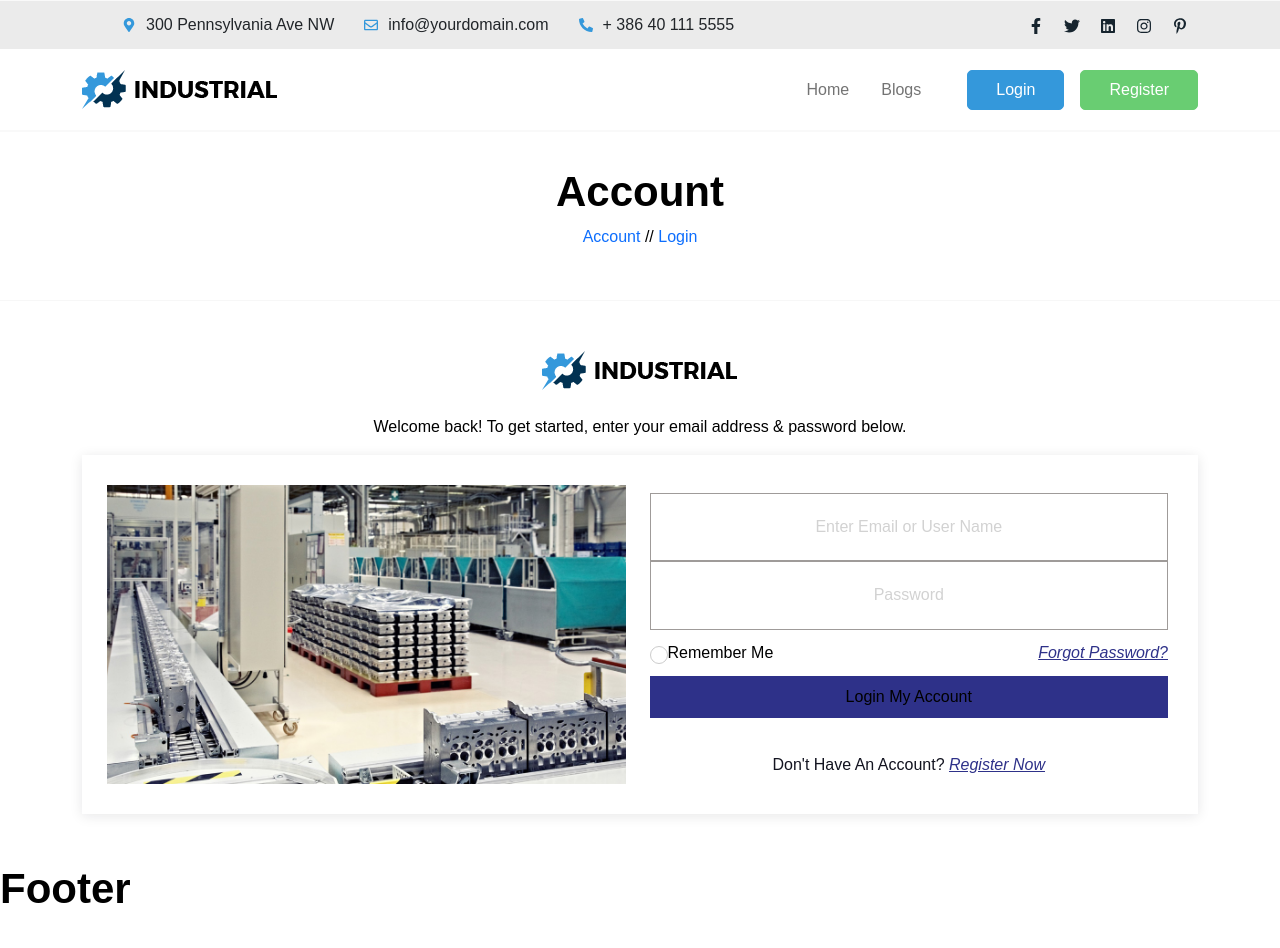
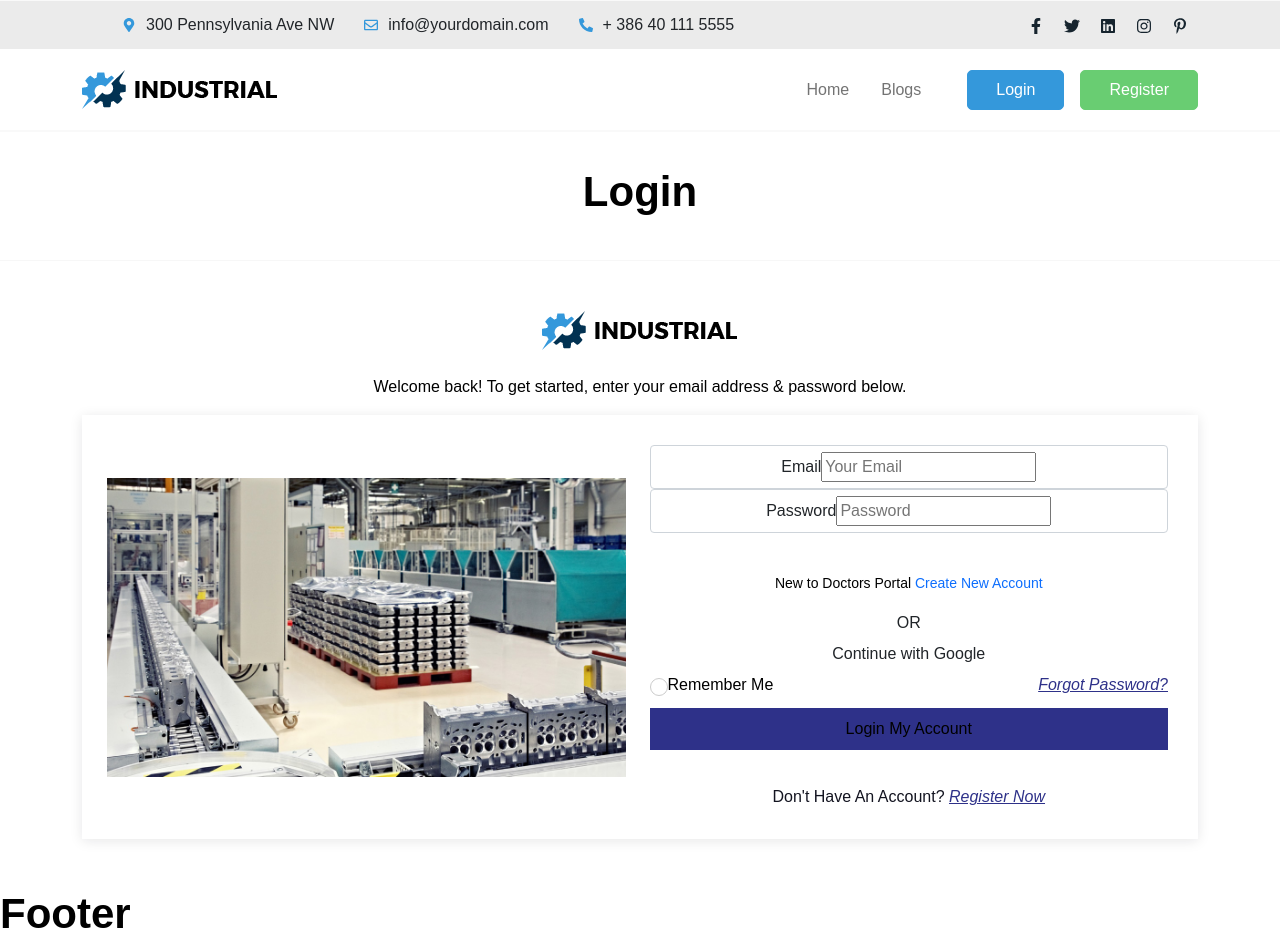
Before and after one commit to MF-React-Projects/Industrial, a React (Create React App) app: page /login in a window 1280 px wide. Before the commit the page ends 922 px from the top, so only its background shows below. Built offline with nearby package versions, Linux system fonts and the light colour scheme.

Commit message:
login form using hook form

```diff
--- /dev/null
+++ b/src/Pages/Common/Loading.js
@@ -0,0 +1,11 @@
+import React from 'react';
+
+const Loading = () => {
+    return (
+        <div className="flex items-center justify-center ">
+            <div className="w-16 h-16 border-b-2 border-gray-900 rounded-full animate-spin"/>
+        </div>
+    );
+};
+
+export default Loading;
--- a/src/Pages/Login/Login.js
+++ b/src/Pages/Login/Login.js
@@ -1,18 +1,50 @@
-import React from 'react';
+import React, {useEffect} from 'react';
 import logo from '../../logo.png';
 import loginThumb from '../../assets/img/login.jpg';
 import Header from "../Common/Header";
 import Footer from "../Common/Footer";
 import {Col, Container, Row} from "react-bootstrap";
+import {useSignInWithEmailAndPassword, useSignInWithGoogle} from "react-firebase-hooks/auth";
+import {useForm} from "react-hook-form";
+import {Link, useLocation, useNavigate} from "react-router-dom";
+import Loading from "../Common/Loading";
 
 const Login = () => {
+    const [signInWithGoogle, gUser, gLoading, gError] = useSignInWithGoogle();
+    const [
+        signInWithEmailAndPassword,
+        user,
+        loading,
+        error,
+    ] = useSignInWithEmailAndPassword();
+    const { register, formState: { errors }, handleSubmit } = useForm();
+    const navigate = useNavigate();
+    const location = useLocation();
+    let from = location.state?.from?.pathname || "/";
+
+    useEffect(() => {
+        if(user || gUser) {
+            navigate(from, { replace: true });
+        }
+    }, [user, gUser, from, navigate])
+
+    if(loading || gLoading){
+        return <Loading/>
+    }
+    let signInError;
+    if(error || gError){
+        signInError= <p className='text-red-500'><small>{error?.message || gError?.message }</small></p>
+    }
+
+    const onSubmit = data => {
+        signInWithEmailAndPassword(data.email, data.password)
+    }
     return (
         <>
             <Header/>
             <section className="ic-login-area">
                 <div className="ic-page-title text-center ic-login-title">
-                    <h2>Account</h2>
-                    <p><a href="#">Account</a> <span>//</span><a href="login.html"> Login</a></p>
+                    <h2>Login</h2>
                 </div>
                 <Container>
                     <div className="ic-login-content text-center">
@@ -34,10 +66,61 @@
                                 </Col>
                                 <Col lg={'6'}>
                                     <div className="">
-                                        <div className="ic-login-field">
-                                            <input type="text" name="name" className="form-control" placeholder="Enter Email or User Name"/>
-                                            <input type="password" name="password" className="form-control" placeholder="Password"/>
-                                        </div>
+                                        <form onSubmit={handleSubmit(onSubmit)}>
+                                            <div className="form-control w-full max-w-xs">
+                                                <label className="label">
+                                                    <span className="label-text">Email</span>
+                                                </label>
+                                                <input
+                                                    type="email"
+                                                    placeholder="Your Email"
+                                                    className="input input-bordered w-full max-w-xs"
+                                                    {...register("email", {
+                                                        required: {
+                                                            value: true,
+                                                            message: 'Email is Required'
+                                                        },
+                                                        pattern: {
+                                                            value: /[a-z0-9]+@[a-z]+\.[a-z]{2,3}/,
+                                                            message: 'Provide a valid Email'
+                                                        }
+                                                    })}
+                                                />
+                                                <label className="label">
+                                                    {errors.email?.type === 'required' && <span className="label-text-alt text-red-500">{errors.email.message}</span>}
+                                                    {errors.email?.type === 'pattern' && <span className="label-text-alt text-red-500">{errors.email.message}</span>}
+                                                </label>
+                                            </div>
+                                            <div className="form-control w-full max-w-xs">
+                                                <label className="label">
+                                                    <span className="label-text">Password</span>
+                                                </label>
+                                                <input
+                                                    type="password"
+                                                    placeholder="Password"
+                                                    className="input input-bordered w-full max-w-xs"
+                                                    {...register("password", {
+                                                        required: {
+                                                            value: true,
+                                                            message: 'Password is Required'
+                                                        },
+                                                        minLength: {
+                                                            value: 6,
+                                                            message: 'Must be 6 characters or longer'
+                                                        }
+                                                    })}
+                                                />
+                                                <label className="label">
+                                                    {errors.password?.type === 'required' && <span className="label-text-alt text-red-500">{errors.password.message}</span>}
+                                                    {errors.password?.type === 'minLength' && <span className="label-text-alt text-red-500">{errors.password.message}</span>}
+                                                </label>
+                                            </div>
+                                            {signInError}
+                                            <input className='btn w-full max-w-xs text-white' type="submit" value="Login" />
+                                        </form>
+                                        <p><small>New to Doctors Portal <Link className='text-primary' to="/signup">Create New Account</Link></small></p>
+                                        <div className="divider">OR</div>
+                                        <button onClick={() => signInWithGoogle()} className="btn btn-outline">Continue with Google</button>
                                         <div className="d-flex justify-content-between m-display">
                                             <div>
                                                 <div className="ic-round-checkbox ic-login-checkbox">
```
